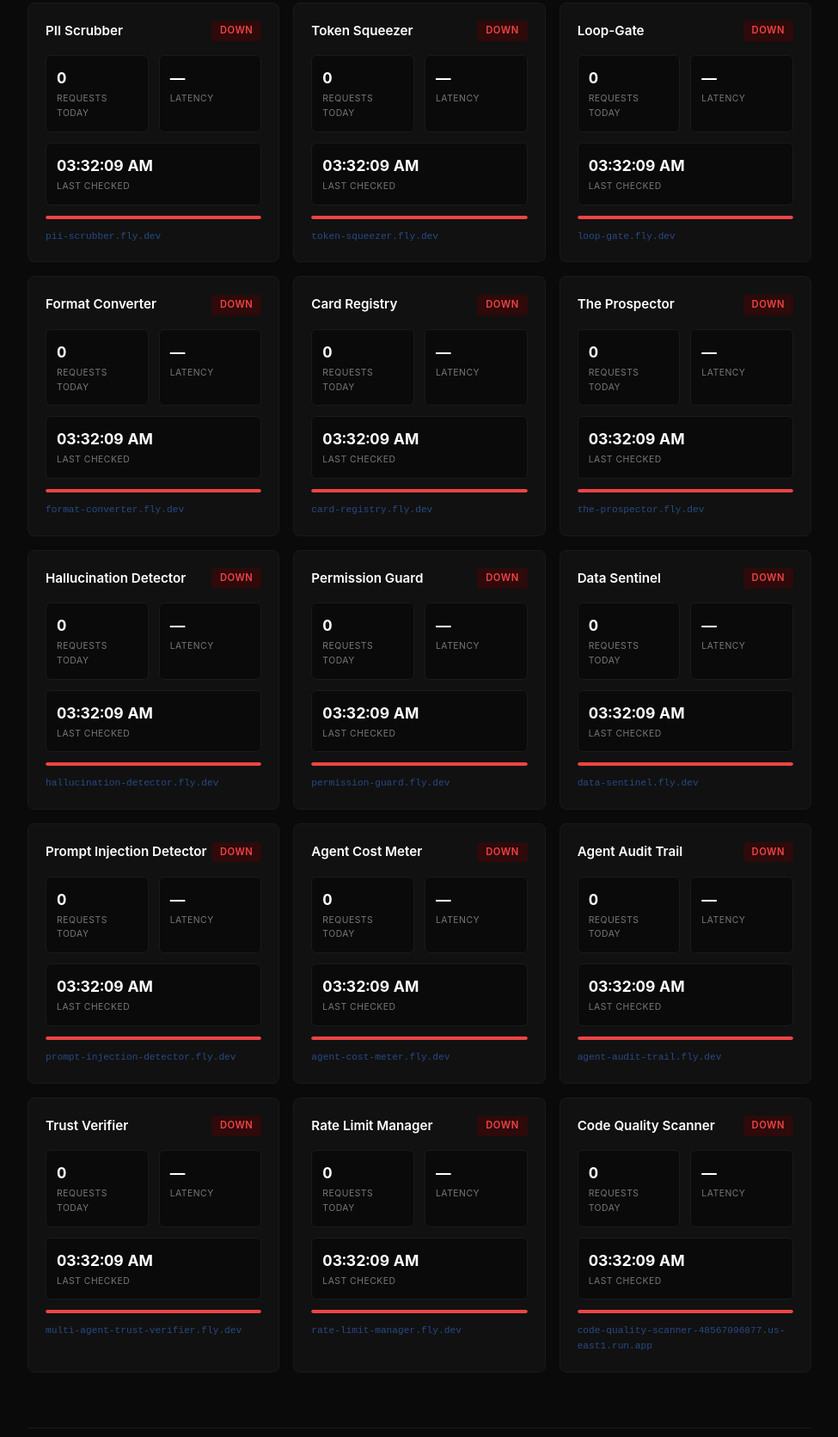
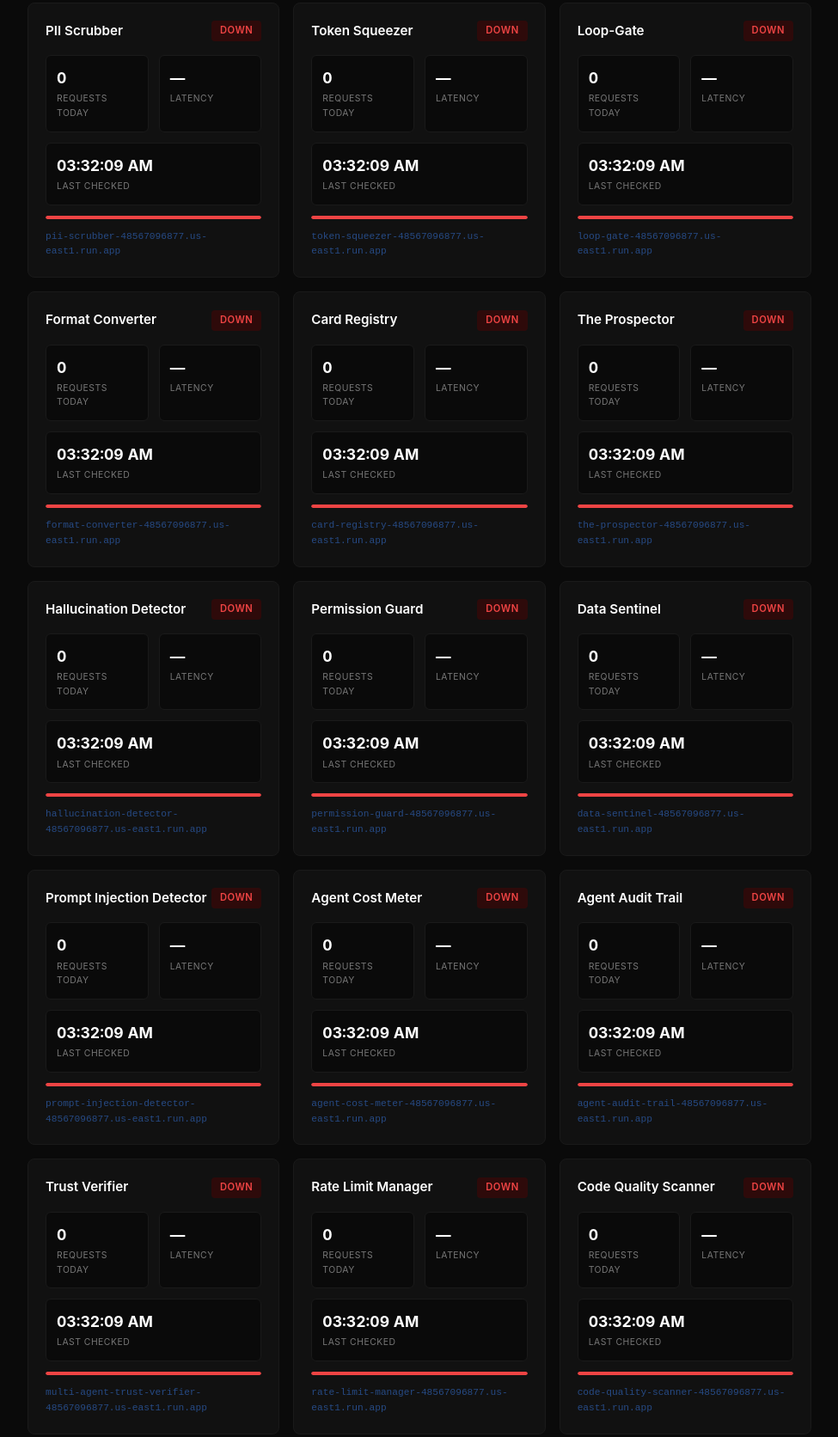
Before and after one commit to luxemarasound-stack/402found, a plain HTML site: page dashboard.html in a window 1280 px wide. Shown: the part 373-2045 px from the top of the page at 86% size, without its empty margins (152-1127 px from the left). Drawn offline with Linux system fonts and the light colour scheme; no server answers.

Commit message:
Migrate all 15 agents from fly.io to Google Cloud Run
Updated index.html and dashboard.html to point all service URLs
to Cloud Run (us-east1). All 15 services verified healthy (HTTP 200).
Dashboard health checks will now resolve without fly.io cold-start
"down" false positives.

Co-Authored-By: Claude Opus 4.6 (1M context) <noreply@anthropic.com>

```diff
--- a/dashboard.html
+++ b/dashboard.html
@@ -118,20 +118,20 @@ footer{border-top:1px solid var(--border);padding:24px 0;text-align:center}
 
 <script>
 const SERVICES = [
-  { id: "pii-scrubber",     name: "PII Scrubber",     host: "pii-scrubber.fly.dev" },
-  { id: "token-squeezer",   name: "Token Squeezer",   host: "token-squeezer.fly.dev" },
-  { id: "loop-gate",        name: "Loop-Gate",         host: "loop-gate.fly.dev" },
-  { id: "format-converter", name: "Format Converter",  host: "format-converter.fly.dev" },
-  { id: "card-registry",    name: "Card Registry",     host: "card-registry.fly.dev" },
-  { id: "the-prospector",              name: "The Prospector",              host: "the-prospector.fly.dev" },
-  { id: "hallucination-detector",      name: "Hallucination Detector",      host: "hallucination-detector.fly.dev" },
-  { id: "permission-guard",            name: "Permission Guard",            host: "permission-guard.fly.dev" },
-  { id: "data-sentinel",               name: "Data Sentinel",               host: "data-sentinel.fly.dev" },
-  { id: "prompt-injection-detector",   name: "Prompt Injection Detector",   host: "prompt-injection-detector.fly.dev" },
-  { id: "agent-cost-meter",            name: "Agent Cost Meter",            host: "agent-cost-meter.fly.dev" },
-  { id: "agent-audit-trail",           name: "Agent Audit Trail",           host: "agent-audit-trail.fly.dev" },
-  { id: "multi-agent-trust-verifier",  name: "Trust Verifier",              host: "multi-agent-trust-verifier.fly.dev" },
-  { id: "rate-limit-manager",          name: "Rate Limit Manager",          host: "rate-limit-manager.fly.dev" },
+  { id: "pii-scrubber",     name: "PII Scrubber",     host: "pii-scrubber-48567096877.us-east1.run.app" },
+  { id: "token-squeezer",   name: "Token Squeezer",   host: "token-squeezer-48567096877.us-east1.run.app" },
+  { id: "loop-gate",        name: "Loop-Gate",         host: "loop-gate-48567096877.us-east1.run.app" },
+  { id: "format-converter", name: "Format Converter",  host: "format-converter-48567096877.us-east1.run.app" },
+  { id: "card-registry",    name: "Card Registry",     host: "card-registry-48567096877.us-east1.run.app" },
+  { id: "the-prospector",              name: "The Prospector",              host: "the-prospector-48567096877.us-east1.run.app" },
+  { id: "hallucination-detector",      name: "Hallucination Detector",      host: "hallucination-detector-48567096877.us-east1.run.app" },
+  { id: "permission-guard",            name: "Permission Guard",            host: "permission-guard-48567096877.us-east1.run.app" },
+  { id: "data-sentinel",               name: "Data Sentinel",               host: "data-sentinel-48567096877.us-east1.run.app" },
+  { id: "prompt-injection-detector",   name: "Prompt Injection Detector",   host: "prompt-injection-detector-48567096877.us-east1.run.app" },
+  { id: "agent-cost-meter",            name: "Agent Cost Meter",            host: "agent-cost-meter-48567096877.us-east1.run.app" },
+  { id: "agent-audit-trail",           name: "Agent Audit Trail",           host: "agent-audit-trail-48567096877.us-east1.run.app" },
+  { id: "multi-agent-trust-verifier",  name: "Trust Verifier",              host: "multi-agent-trust-verifier-48567096877.us-east1.run.app" },
+  { id: "rate-limit-manager",          name: "Rate Limit Manager",          host: "rate-limit-manager-48567096877.us-east1.run.app" },
   { id: "code-quality-scanner",        name: "Code Quality Scanner",        host: "code-quality-scanner-48567096877.us-east1.run.app" },
 ];
 
```
Also changed, not shown: index.html (+14 -14 lines).
